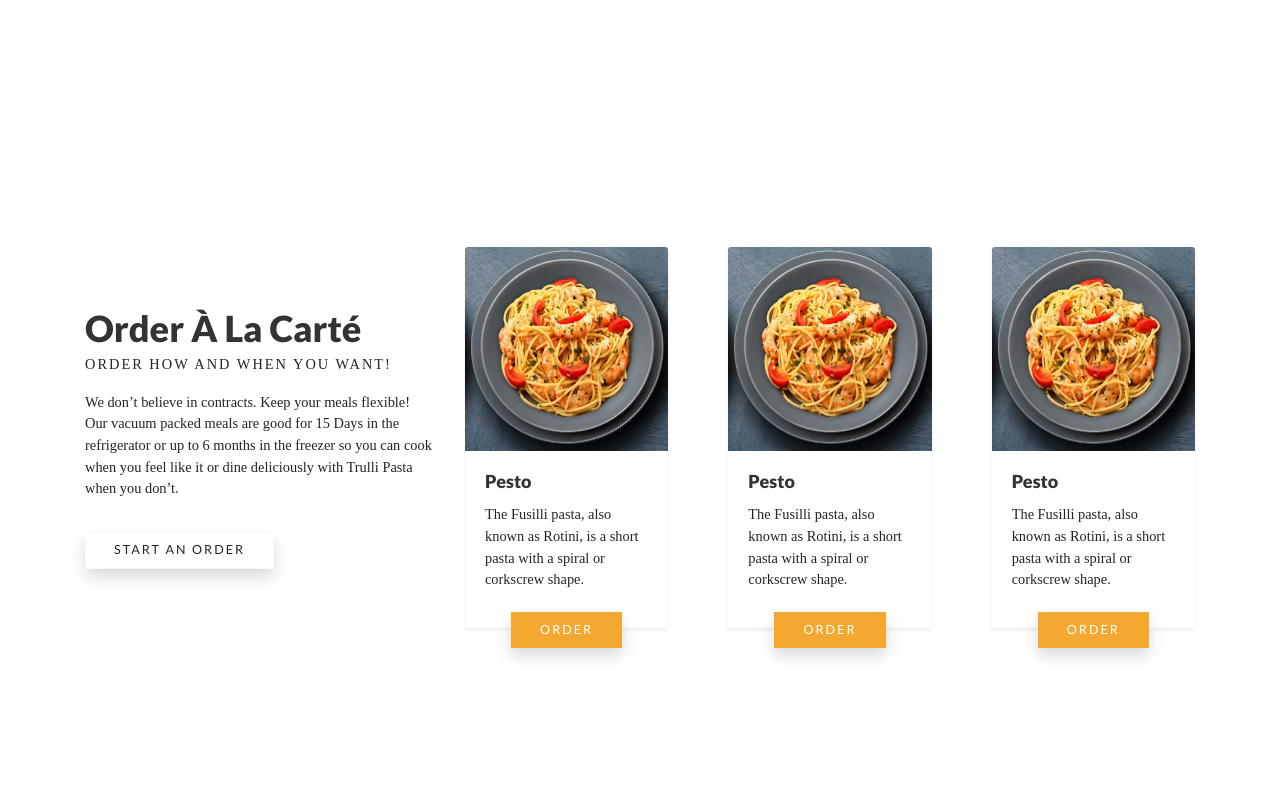
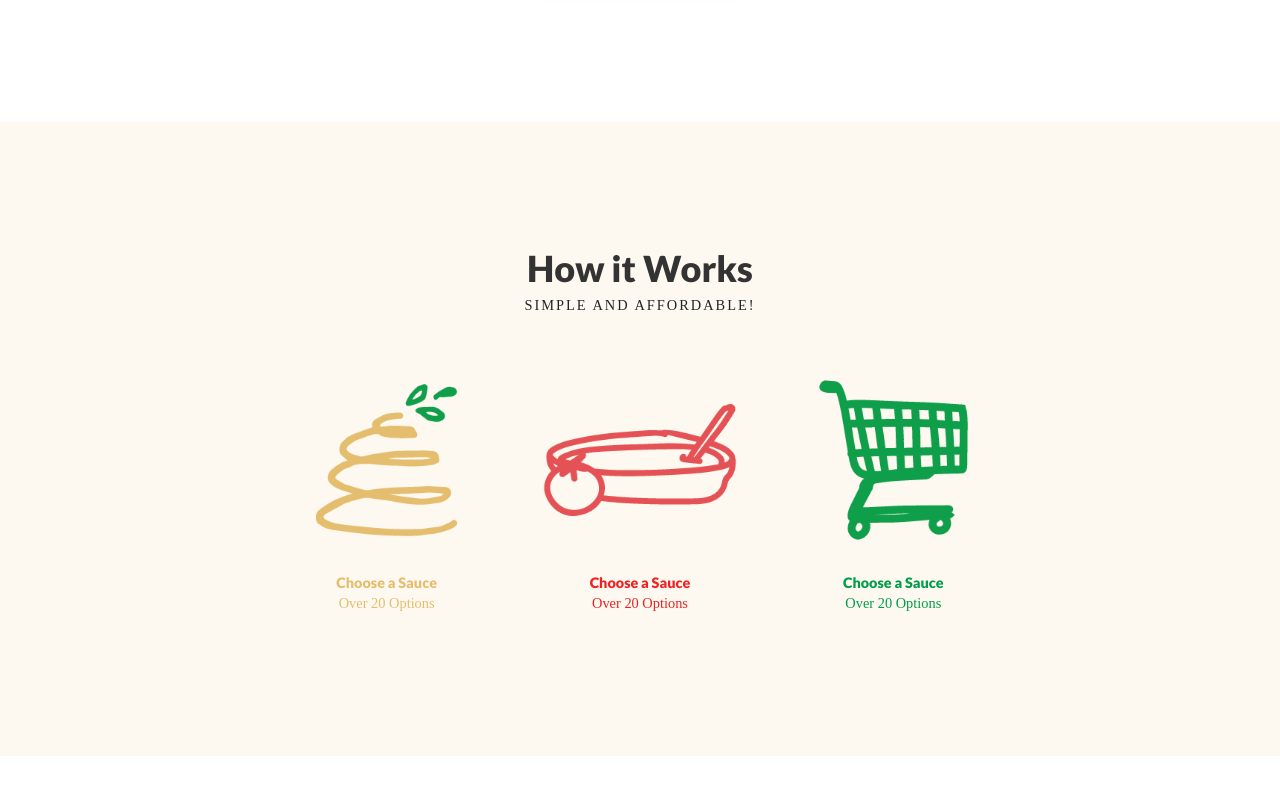
Before and after one commit to b3marketing/trulli_pasta, a website: page index.html in a window 1280 px wide. Shown: the part 2381-3180 px from the top of the page. Drawn offline with nearby package versions, Linux system fonts and the light colour scheme; a web font is replaced by a local one.

Commit message:
fixed missing home page content

```diff
--- a/index.html
+++ b/index.html
@@ -168,6 +168,48 @@
             </div>
 
             <!-- Order Section -->
+            <div class="container-fluid center-content-section ">
+                <div class="container h-100 ">
+                    <div class="row h-100 align-items-center">
+                        <div class="d-none d-md-block col-md-2">
+                        </div>
+                        <div class="col-12 col-md-8">
+                            <div class="row mb-3">
+                                <div class="col-12">
+                                    <h2 class="text-center mb-1  display-2">
+                                        How it Works
+                                    </h2>
+                                    <p class="lead text-center mb-3">
+                                        Simple and Affordable!
+                                    </p>
+                                </div>
+                            </div>
+                            <div class="row">
+                                <div class="col-4 light-yellow">
+                                    <img class="mx-auto d-block" alt="Domenico & Barbara Bosco" src="src/images/pasta_icons/icon-pasta.png"src/>
+                                    <p class="text-center sans-serif font-weight-bold mb-0"><strong>Choose a Sauce</strong></p>
+                                    <p class="text-center">Over 20 Options</p>
+                                </div>
+                                <div class="col-4">
+                                    <img class="mx-auto d-block mb-0" alt="Domenico & Barbara Bosco" src="src/images/pasta_icons/icon-sauce.png"src/>
+                                    <p class="text-center red sans-serif font-weight-bold mb-0"><strong>Choose a Sauce</strong></p>
+                                    <p class="text-center text-danger">Over 20 Options</p>
+                                </div>
+                                <div class="col-4 green">
+                                    <img class="mx-auto d-block" alt="Domenico & Barbara Bosco" src="src/images/pasta_icons/icon-cart.png"src/>
+                                    <p class="text-center sans-serif font-weight-bold mb-0"><strong>Choose a Sauce</strong></p>
+                                    <p class="text-center">Over 20 Options</p>
+                                </div>
+                            </div>
+                        </div>
+                        <div class="d-none d-md-block col-md-2">
+                        </div>
+                    </div>
+                </div>
+            </div>
+
+
+            <!-- Pre-Footer Section -->
             <div class="container-fluid center-content-section bg-white">
                 <div class="container h-100">
                     <div class="row h-100">
```
Also changed, not shown: about.html (+1 -1 lines).
